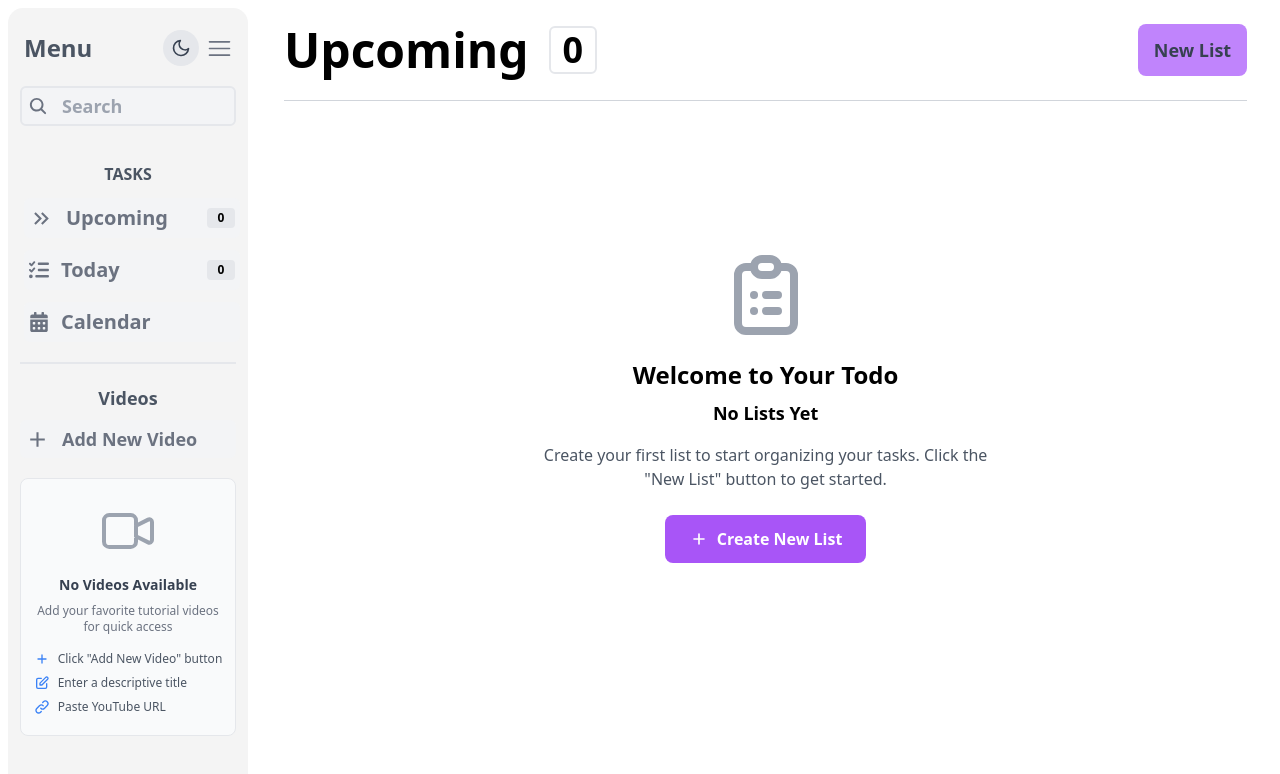
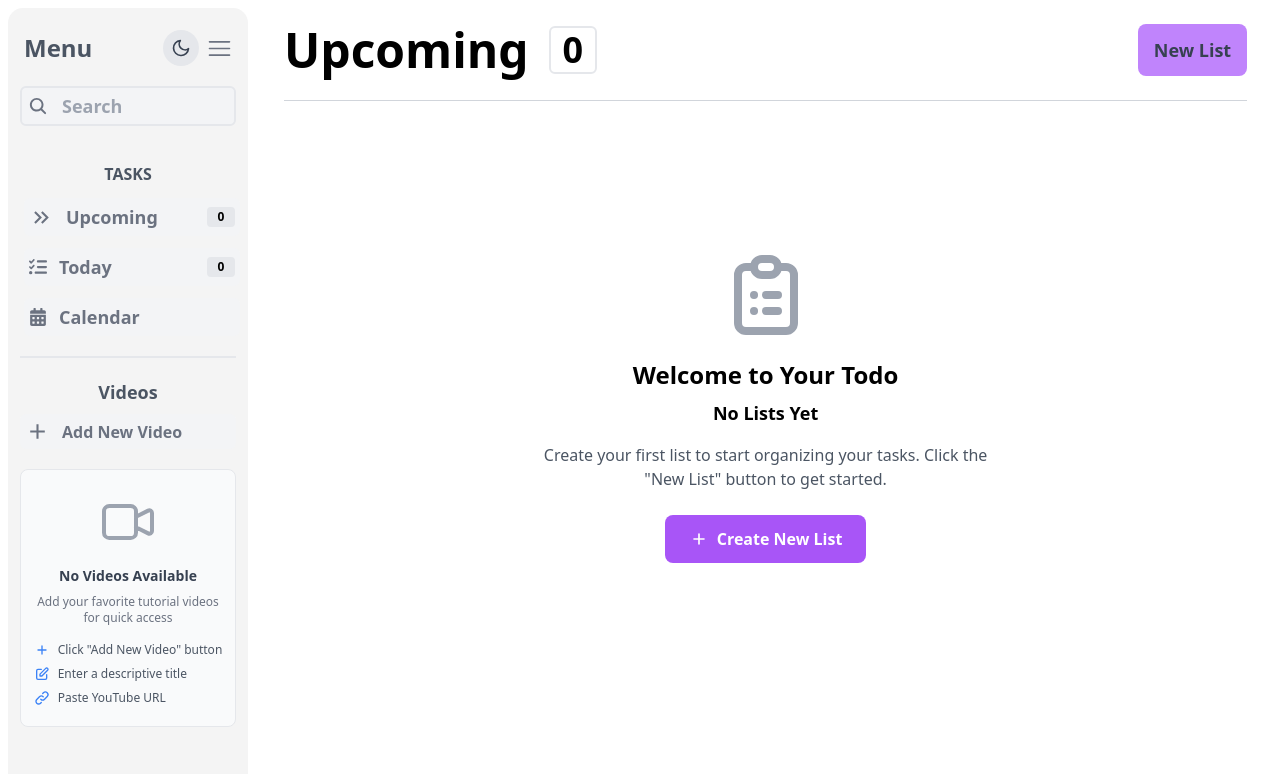
Before and after one commit to Pradeep-kumar-py/Todo-WebApp, a React (Vite) app: page / in a window 1280 px wide. Shown: the top 774 px of the page. Built offline with nearby package versions, Linux system fonts and the light colour scheme.

Commit message:
Refactor font sizes in Left component for improved readability

```diff
--- a/src/components/Left.jsx
+++ b/src/components/Left.jsx
@@ -128,7 +128,7 @@ const Left = () => {
         return (
             <li className={`flex items-center justify-between cursor-pointer box-border p-[5px] rounded-md dark:bg-gray-700 dark:hover:bg-gray-900 ${selectedDiv === id ? 'bg-gray-200' : 'bg-gray-100'} hover:bg-gray-200 transition-all duration-300`} onClick={() => setselectedDiv(id)}>
                 <Link to={to} className="flex items-center justify-between w-full text-inherit">
-                    <p className="flex items-center gap-3 text-gray-500 dark:text-white text-[20px] font-semibold ">{Icon}{Title} </p>
+                    <p className="flex items-center gap-3 text-gray-500 dark:text-white text-lg font-semibold ">{Icon}{Title} </p>
                     <span className={`h-5 w-7 rounded-[4px] bg-gray-200 text-[12px] flex items-center justify-center font-semibold dark:bg-gray-900 dark:text-white ${selectedDiv === id ? 'bg-white' : 'bg-gray-200'} `} >{NOFTask}</span>
                 </Link>
             </li>
@@ -140,7 +140,7 @@ const Left = () => {
                 <Link to={to} className="flex w-full items-center gap-1 p-[5px] border-2 dark:border-gray-600 rounded-md cursor-pointer" >
                     <div className="flex items-center gap-2 w-full ">
                         <span className="h-4 w-4 bg-red-500 rounded-[4px] " ></span>
-                        <span className="text-lg font-semibold text-gray-500 dark:text-white w-[160px] overflow-clip " >{name}</span>
+                        <span className="text-md font-semibold text-gray-500 dark:text-white w-[10vw] overflow-clip " >{name}</span>
                     </div>
                     <button className={` flex items-center justify-center`} >
                         <RxCross2 className="cursor-pointer text-xl text-gray-600 dark:text-white " onClick={() => handleDeleteSite(id)} />
@@ -154,7 +154,7 @@ const Left = () => {
         return (
             <li className={`flex items-center justify-between cursor-pointer box-border p-[5px] rounded-md dark:bg-gray-700 dark:hover:bg-gray-900 ${selectedDiv === id ? 'bg-gray-200' : 'bg-gray-100'} hover:bg-gray-200 transition-all duration-300`} onClick={() => setselectedDiv(id)}>
                 <Link to={to} className="flex items-center justify-between w-full text-inherit">
-                    <p className="flex items-center gap-3 text-gray-500 dark:text-white text-[20px] font-semibold ">{Icon}{Title} </p>
+                    <p className="flex items-center gap-3 text-gray-500 dark:text-white text-lg font-semibold ">{Icon}{Title} </p>
                 </Link>
             </li>
         )
@@ -167,7 +167,7 @@ const Left = () => {
             }
         }
         return (
-            <button className={`flex items-center cursor-pointer box-border p-[5px] rounded-md gap-3 text-gray-500 text-lg font-semibold w-full m-2 dark:bg-gray-700 dark:text-white ${selectedDiv === id ? 'bg-gray-200' : 'bg-gray-100'} hover:bg-gray-200 dark:hover:bg-gray-900 transition-all duration-300 `} onClick={handleClick}>{Icon}{Title}</button>
+            <button className={`flex items-center cursor-pointer box-border p-[5px] rounded-md gap-3 text-gray-500 text-md font-semibold w-full m-2 dark:bg-gray-700 dark:text-white ${selectedDiv === id ? 'bg-gray-200' : 'bg-gray-100'} hover:bg-gray-200 dark:hover:bg-gray-900 transition-all duration-300 `} onClick={handleClick}>{Icon}{Title}</button>
         )
     }
 
```
